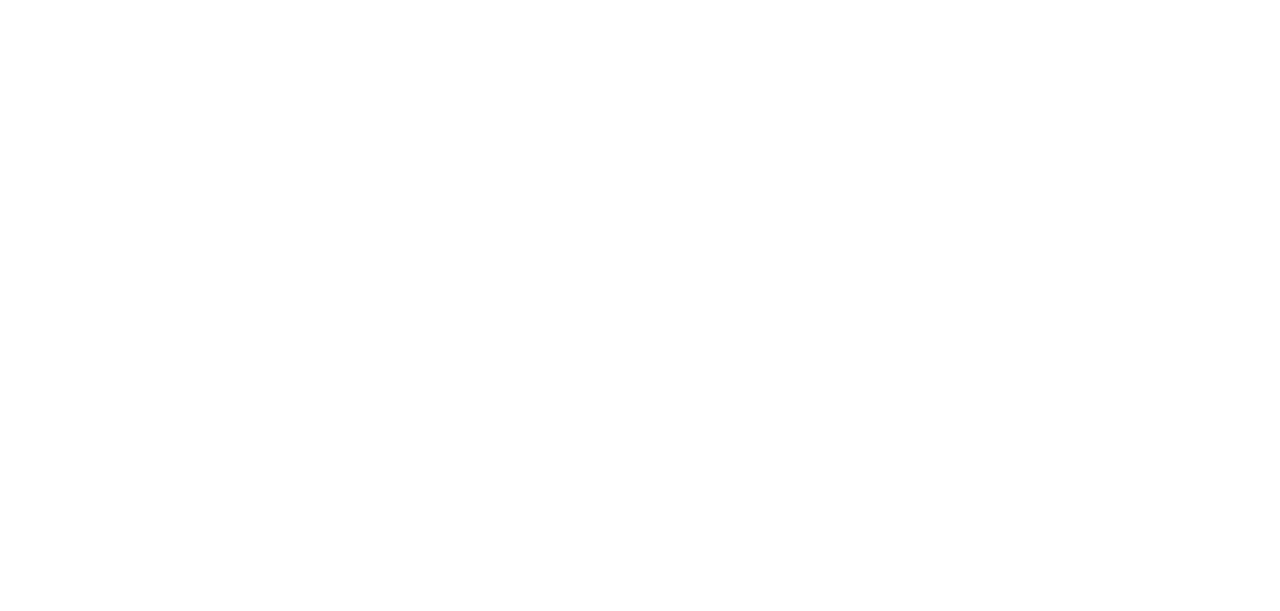
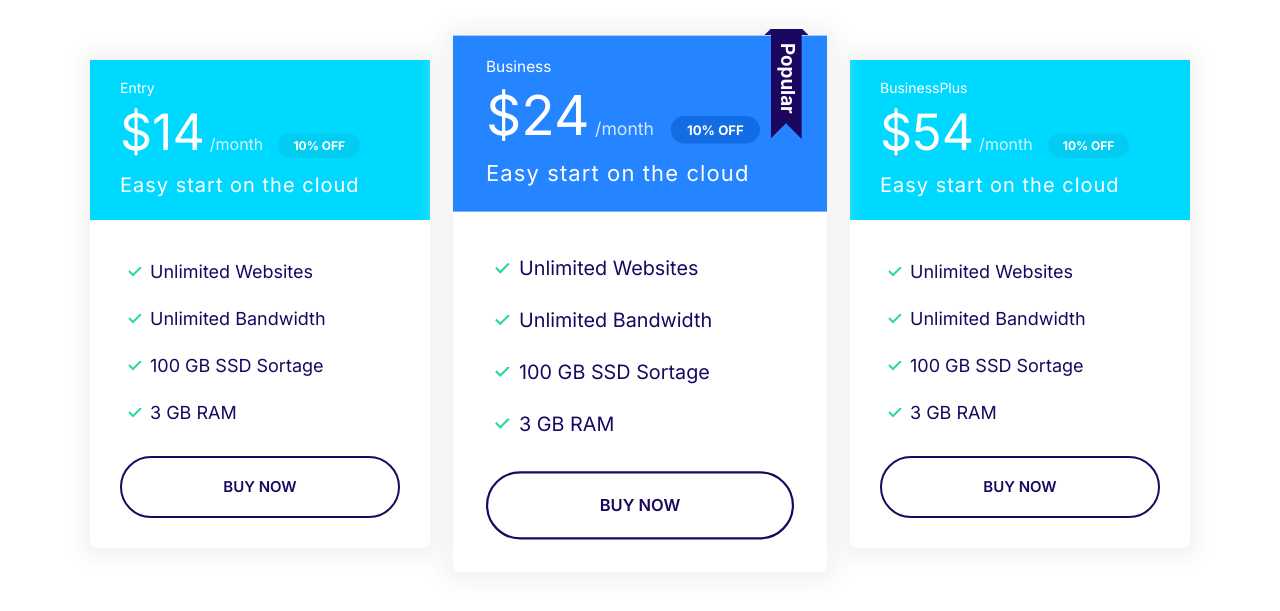
Before and after one commit to NiallKirby/First-Website, a plain HTML site: page Moshify.html in a window 1280 px wide. Drawn offline with Linux system fonts and the light colour scheme.

Commit message:
Plans Block

```diff
--- a/CSS/styles.css
+++ b/CSS/styles.css
@@ -307,11 +307,19 @@ background: #ec3000;
     color: #fff;
 }
 
+.card--primary .badge--primary {
+    background: #126de4;
+}
+
 .card--secondary .badge--secondary{
     background: #02cdf1;
 }
 
 /* Plans */
+
+.plan {
+    transition: transform .2s ease-out;
+}
 
 .plan__name{
     color: #fff;
@@ -341,6 +349,10 @@ background: #ec3000;
     margin-bottom: 2rem;
 }
 
+.plan--popular {
+    transform: scale(1.1);
+}
+
 .plan--popular .card__header {
     position: relative;
 }
@@ -352,6 +364,15 @@ background: #ec3000;
     position: absolute;
     top: -6px;
     right: 5%;
+}
+
+.plan:hover {
+    transform: scale(1.05);
+}
+
+.plan--popular:hover {
+    transform: scale(1.15);
+
 }
 
 @media screen and (min-width: 1024px){
@@ -721,7 +742,15 @@ background: #ec3000;
     .block-domain__prices{
         grid-template-columns: repeat(auto-fit, minmax(10rem, 1fr));
     }
+}
 
+/* Plans Block */
 
+.block-plans .grid {
+    gap: 8rem 4rem;
+}
 
+.block-plans .card {
+    max-width: 500px;
+    margin: 0 auto;
 }
--- a/Moshify.html
+++ b/Moshify.html
@@ -14,6 +14,76 @@
     <link rel="stylesheet" href="CSS/styles.css" />
   </head>
   <body>
+    <section class="block container block-plans">
+      <div class="grid grid--1x3">
+        <div style=>
+          <div class="plan">
+            <div class="card card--secondary">
+              <header class="card__header">
+                <h3 class="plan__name">Entry</h3>
+                <span class="plan__price">$14</span>
+                <span class="plan__billing-cycle">/month</span>
+                <span class="badge badge--secondary badge--small">10% OFF</span>
+                <span class="plan__description">Easy start on the cloud</span>
+              </header>
+              <div class="card__body">
+                <ul class="list list--tick">
+                  <li class="list__item">Unlimited Websites</li>
+                  <li class="list__item">Unlimited Bandwidth</li>
+                  <li class="list__item">100 GB SSD Sortage</li>
+                  <li class="list__item">3 GB RAM</li>
+                </ul>
+                <button class="btn btn--outline btn--block">Buy Now</button>
+              </div>
+            </div>
+          </div>
+        </div>
+        <div style=>
+          <div class="plan plan--popular">
+            <div class="card card--primary">
+              <header class="card__header">
+                <h3 class="plan__name">Business</h3>
+                <span class="plan__price">$24</span>
+                <span class="plan__billing-cycle">/month</span>
+                <span class="badge badge--primary badge--small">10% OFF</span>
+                <span class="plan__description">Easy start on the cloud</span>
+              </header>
+              <div class="card__body">
+                <ul class="list list--tick">
+                  <li class="list__item">Unlimited Websites</li>
+                  <li class="list__item">Unlimited Bandwidth</li>
+                  <li class="list__item">100 GB SSD Sortage</li>
+                  <li class="list__item">3 GB RAM</li>
+                </ul>
+                <button class="btn btn--outline btn--block">Buy Now</button>
+              </div>
+            </div>
+          </div>
+        </div>
+        <div>
+          <div class="plan">
+            <div class="card card--secondary">
+              <header class="card__header">
+                <h3 class="plan__name">BusinessPlus</h3>
+                <span class="plan__price">$54</span>
+                <span class="plan__billing-cycle">/month</span>
+                <span class="badge badge--secondary badge--small">10% OFF</span>
+                <span class="plan__description">Easy start on the cloud</span>
+              </header>
+              <div class="card__body">
+                <ul class="list list--tick">
+                  <li class="list__item">Unlimited Websites</li>
+                  <li class="list__item">Unlimited Bandwidth</li>
+                  <li class="list__item">100 GB SSD Sortage</li>
+                  <li class="list__item">3 GB RAM</li>
+                </ul>
+                <button class="btn btn--outline btn--block">Buy Now</button>
+              </div>
+            </div>
+          </div>
+        </div>
+      </div>
+    </section>
     <script src="js/main.js"></script>
   </body>
 </html>
```
Also changed, not shown: components/plans block.html (added, +70 -0 lines).
